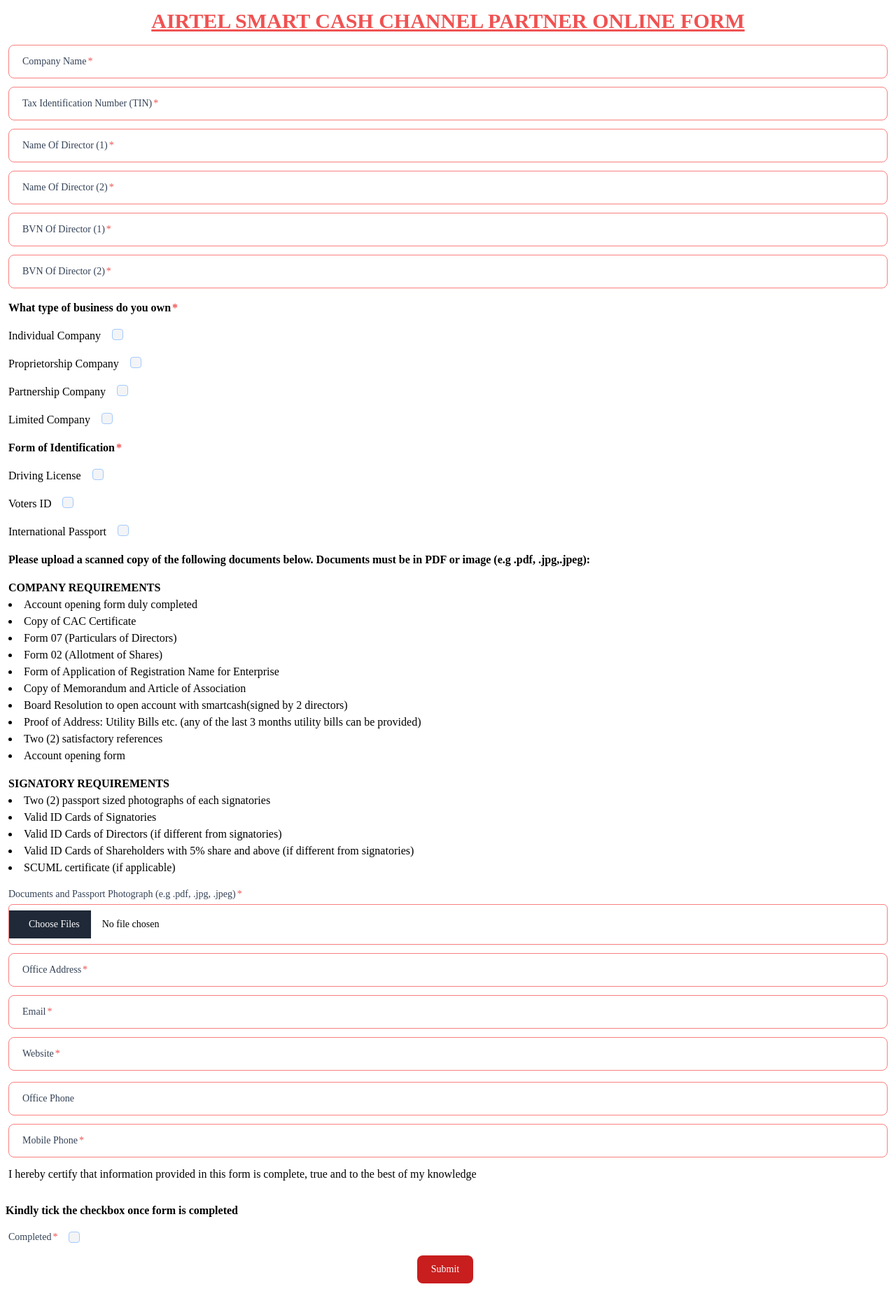
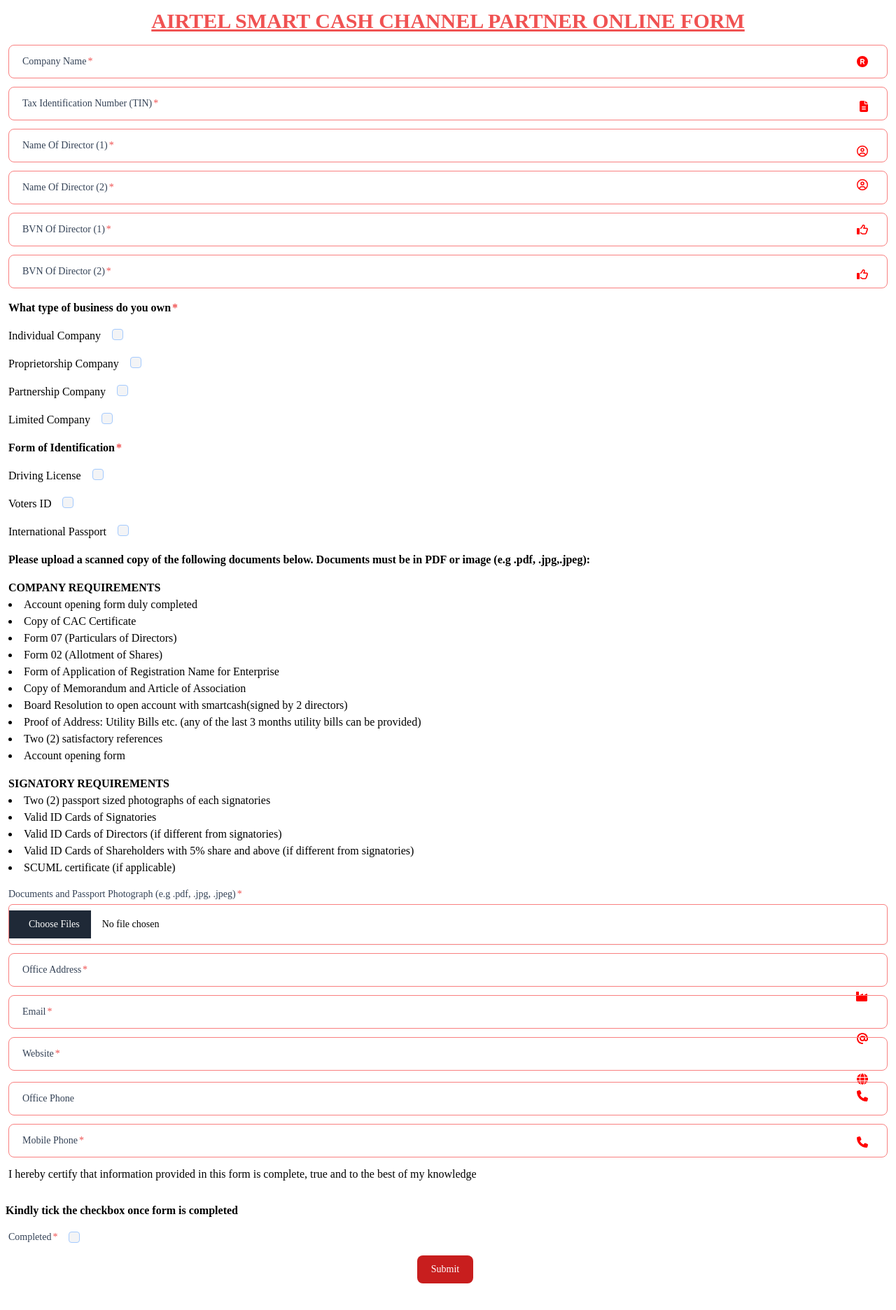
Before and after one commit to agkayster/airtel-channel-partner-app, a React (Create React App) app in the folder partner-portal-app/: page / in a window 1280 px wide. Shown: the top 1872 px of the page at 70% size. Built offline with nearby package versions, Linux system fonts and the light colour scheme; a web font is replaced by a local one.

Commit message:
implemented new UI styling for form

```diff
--- a/partner-portal-app/package.json
+++ b/partner-portal-app/package.json
@@ -3,6 +3,10 @@
   "version": "0.1.0",
   "private": true,
   "dependencies": {
+    "@fortawesome/fontawesome-svg-core": "^6.3.0",
+    "@fortawesome/free-regular-svg-icons": "^6.3.0",
+    "@fortawesome/free-solid-svg-icons": "^6.3.0",
+    "@fortawesome/react-fontawesome": "^0.2.0",
     "@testing-library/jest-dom": "^5.14.1",
     "@testing-library/react": "^13.0.0",
     "@testing-library/user-event": "^13.2.1",
--- a/partner-portal-app/public/index.html
+++ b/partner-portal-app/public/index.html
@@ -23,6 +23,7 @@
       Learn how to configure a non-root public URL by running `npm run build`.
     -->
   <title>Airtel Smart Cash</title>
+  <script src="https://use.fontawesome.com/b5d3b4a72a.js"></script>
 </head>
 
 <body>
--- a/partner-portal-app/src/routes/partnerForm.js
+++ b/partner-portal-app/src/routes/partnerForm.js
@@ -3,10 +3,19 @@
 // import { axiosInstance } from '../utils/API';
 import { formTemplate } from '../template/template';
 import { useNavigate } from 'react-router-dom';
+import { FontAwesomeIcon } from '@fortawesome/react-fontawesome';
 import { companyRequirements } from '../template/template';
 import { signatoryRequirements } from '../template/template';
 import FormTemplate from '../template/formTemplate';
 import Button from '../components/Button';
+import { faAt } from '@fortawesome/free-solid-svg-icons';
+import { faIndustry } from '@fortawesome/free-solid-svg-icons';
+import { faPhone } from '@fortawesome/free-solid-svg-icons';
+import { faGlobe } from '@fortawesome/free-solid-svg-icons';
+import { faThumbsUp } from '@fortawesome/free-regular-svg-icons';
+import { faCircleUser } from '@fortawesome/free-regular-svg-icons';
+import { faFileLines } from '@fortawesome/free-solid-svg-icons';
+import { faRegistered } from '@fortawesome/free-solid-svg-icons';
 
 function PartnerForm() {
 	// const url = process.env.REACT_APP_API_STRING;
@@ -181,6 +190,13 @@
 					AIRTEL SMART CASH CHANNEL PARTNER ONLINE FORM
 				</h1>
 				<form className='mt-4 pb-4' onSubmit={handleFormSubmit}>
+					<div>
+						<div className='absolute top-[9.5rem] right-10 flex items-center pl-3 pointer-events-none md:top-20'>
+							<FontAwesomeIcon
+								icon={faRegistered}
+								style={{ color: 'red' }}
+							/>
+						</div>
 						<FormTemplate
 							formTemplateProps={formTemplate.companyName}
 							formDataProps={formData.companyName}
@@ -189,8 +205,15 @@
 							typeProps='text'
 							errorProps={error?.error?.companyName}
 						/>
+					</div>
 
 					<div className='mt-3'>
+						<div className='absolute top-[13.2rem] right-10 flex items-center pl-3 pointer-events-none md:top-36'>
+							<FontAwesomeIcon
+								icon={faFileLines}
+								style={{ color: 'red' }}
+							/>
+						</div>
 						<FormTemplate
 							formTemplateProps={
 								formTemplate.taxIdentificationNumber
@@ -202,7 +225,14 @@
 							errorProps={error?.error?.taxIdentificationNumber}
 						/>
 					</div>
+
 					<div className='mt-3'>
+						<div className='absolute top-[17rem] right-10 flex items-center pl-3 pointer-events-none md:top-52'>
+							<FontAwesomeIcon
+								icon={faCircleUser}
+								style={{ color: 'red' }}
+							/>
+						</div>
 						<FormTemplate
 							formTemplateProps={
 								formTemplate.fullNamesOfDirector1
@@ -215,6 +245,12 @@
 						/>
 					</div>
 					<div className='mt-3'>
+						<div className='absolute top-[21rem] right-10 flex items-center pl-3 pointer-events-none md:top-[16rem]'>
+							<FontAwesomeIcon
+								icon={faCircleUser}
+								style={{ color: 'red' }}
+							/>
+						</div>
 						<FormTemplate
 							formTemplateProps={
 								formTemplate.fullNamesOfDirector2
@@ -227,6 +263,12 @@
 						/>
 					</div>
 					<div className='mt-3'>
+						<div className='absolute top-[24.5rem] right-10 flex items-center pl-3 pointer-events-none md:top-[20rem]'>
+							<FontAwesomeIcon
+								icon={faThumbsUp}
+								style={{ color: 'red' }}
+							/>
+						</div>
 						<FormTemplate
 							formTemplateProps={formTemplate.bvnOfDirector1}
 							formDataProps={formData.bvnOfDirector1}
@@ -237,6 +279,12 @@
 						/>
 					</div>
 					<div className='mt-3'>
+						<div className='absolute top-[28rem] right-10 flex items-center pl-3 pointer-events-none md:top-[24rem]'>
+							<FontAwesomeIcon
+								icon={faThumbsUp}
+								style={{ color: 'red' }}
+							/>
+						</div>
 						<FormTemplate
 							formTemplateProps={formTemplate.bvnOfDirector2}
 							formDataProps={formData.bvnOfDirector2}
@@ -436,6 +484,12 @@
 						</small>
 					)}
 					<div className='mt-3'>
+						<div className='absolute -bottom-[65.5rem] right-10 flex items-center pl-3 pointer-events-none md:top-[62.5rem]'>
+							<FontAwesomeIcon
+								icon={faIndustry}
+								style={{ color: 'red' }}
+							/>
+						</div>
 						<FormTemplate
 							formTemplateProps={formTemplate.officeAddress}
 							formDataProps={formData.officeAddress}
@@ -447,6 +501,12 @@
 					</div>
 
 					<div className='mt-3'>
+						<div className='absolute -bottom-[69rem] right-10 flex items-center pl-3 pointer-events-none md:top-[66.5rem]'>
+							<FontAwesomeIcon
+								icon={faAt}
+								style={{ color: 'red' }}
+							/>
+						</div>
 						<FormTemplate
 							formTemplateProps={formTemplate.email}
 							formDataProps={formData.email}
@@ -458,6 +518,12 @@
 					</div>
 
 					<div className='mt-3'>
+						<div className='absolute -bottom-[72.8rem] right-10 flex items-center pl-3 pointer-events-none md:top-[70rem]'>
+							<FontAwesomeIcon
+								icon={faGlobe}
+								style={{ color: 'red' }}
+							/>
+						</div>
 						<FormTemplate
 							formTemplateProps={formTemplate.website}
 							formDataProps={formData.website}
@@ -468,6 +534,12 @@
 						/>
 					</div>
 					<div className='relative px-3 mt-4'>
+						<div className='absolute top-4 right-10 flex items-center pl-3 pointer-events-none md:-top-[0.5rem] md:bottom-0'>
+							<FontAwesomeIcon
+								icon={faPhone}
+								style={{ color: 'red' }}
+							/>
+						</div>
 						<input
 							type='text'
 							name='officePhone'
@@ -492,6 +564,12 @@
 					</div>
 
 					<div className='mt-3'>
+						<div className='absolute -bottom-[80.5rem] right-10 flex items-center pl-3 pointer-events-none md:top-[102rem] md:bottom-0'>
+							<FontAwesomeIcon
+								icon={faPhone}
+								style={{ color: 'red' }}
+							/>
+						</div>
 						<FormTemplate
 							formTemplateProps={formTemplate.mobilePhone}
 							formDataProps={formData.mobilePhone}
--- a/partner-portal-app/src/template/formTemplate.js
+++ b/partner-portal-app/src/template/formTemplate.js
@@ -19,6 +19,7 @@
 				className='block px-3 pb-2.5 pt-4 w-full text-sm text-gray-600 bg-transparent rounded-lg border-1 border-red-400 appearance-none dark:text-white dark:border-red-400 dark:focus:border-red-400 focus:outline-none focus:ring-0 focus:border-red-400 peer'
 				placeholder=' '
 			/>
+
 			<label
 				htmlFor={formTemplateProps}
 				className='absolute text-sm text-red-400 dark:text-red-400 duration-300 transform -translate-y-4 scale-75 top-2 z-10 origin-[0] bg-white dark:bg-gray-900 px-3 peer-focus:px-2 peer-focus:text-red-400 peer-focus:dark:text-red-400 peer-placeholder-shown:scale-100 peer-placeholder-shown:-translate-y-1/2 peer-placeholder-shown:top-1/2 peer-focus:top-2 peer-focus:scale-75 peer-focus:-translate-y-4 left-5'>
--- a/partner-portal-app/src/template/template.js
+++ b/partner-portal-app/src/template/template.js
@@ -1,4 +1,4 @@
-export const formTemplate = {
+const formTemplate = {
 	fullNamesOfDirector1: 'Name Of Director (1)',
 	fullNamesOfDirector2: 'Name Of Director (2)',
 	taxIdentificationNumber: 'Tax Identification Number (TIN)',
@@ -20,6 +20,7 @@
 	isInternationalPassport: 'International Passport',
 	completed: 'Completed',
 };
+export { formTemplate };
 
 const companyRequirements = [
 	{
```
Also changed, not shown: 1 other file (tests, documents, lock files or other folders). Lines whose indentation alone changed are shown as unchanged.
